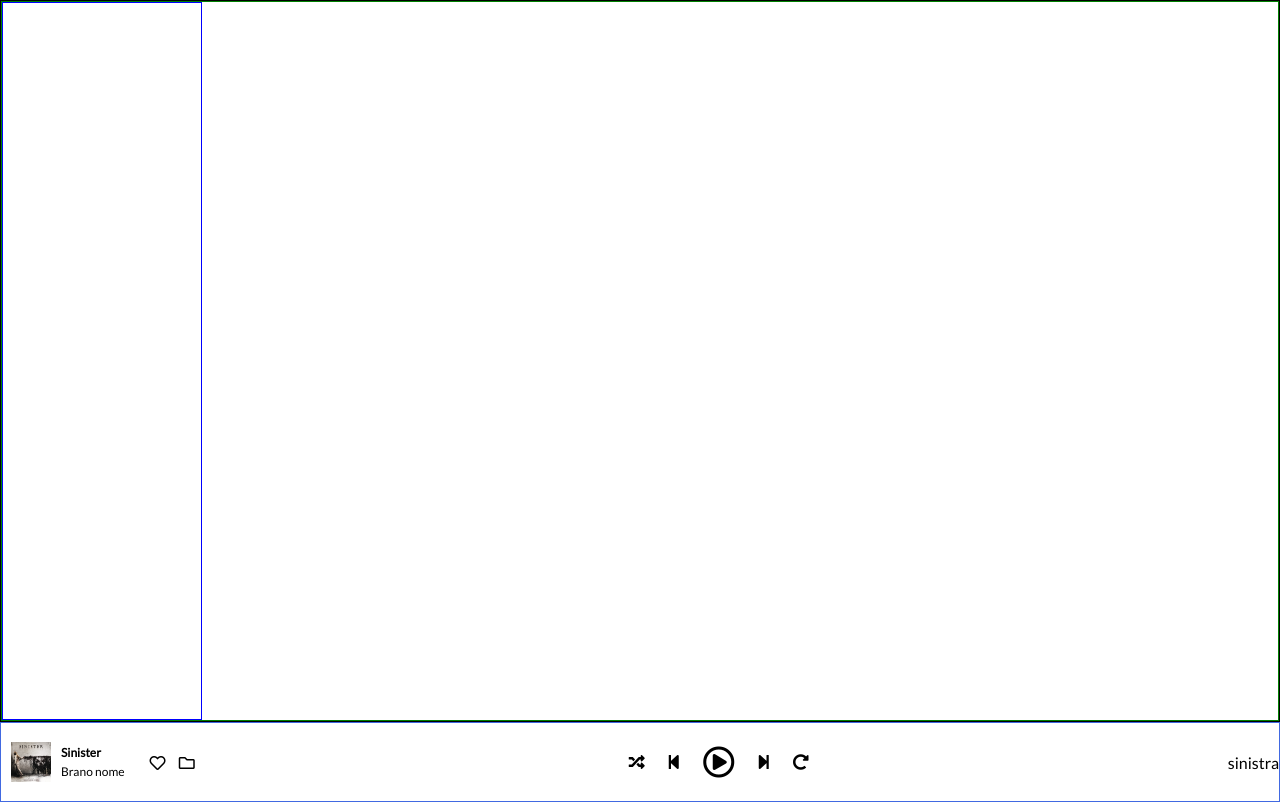
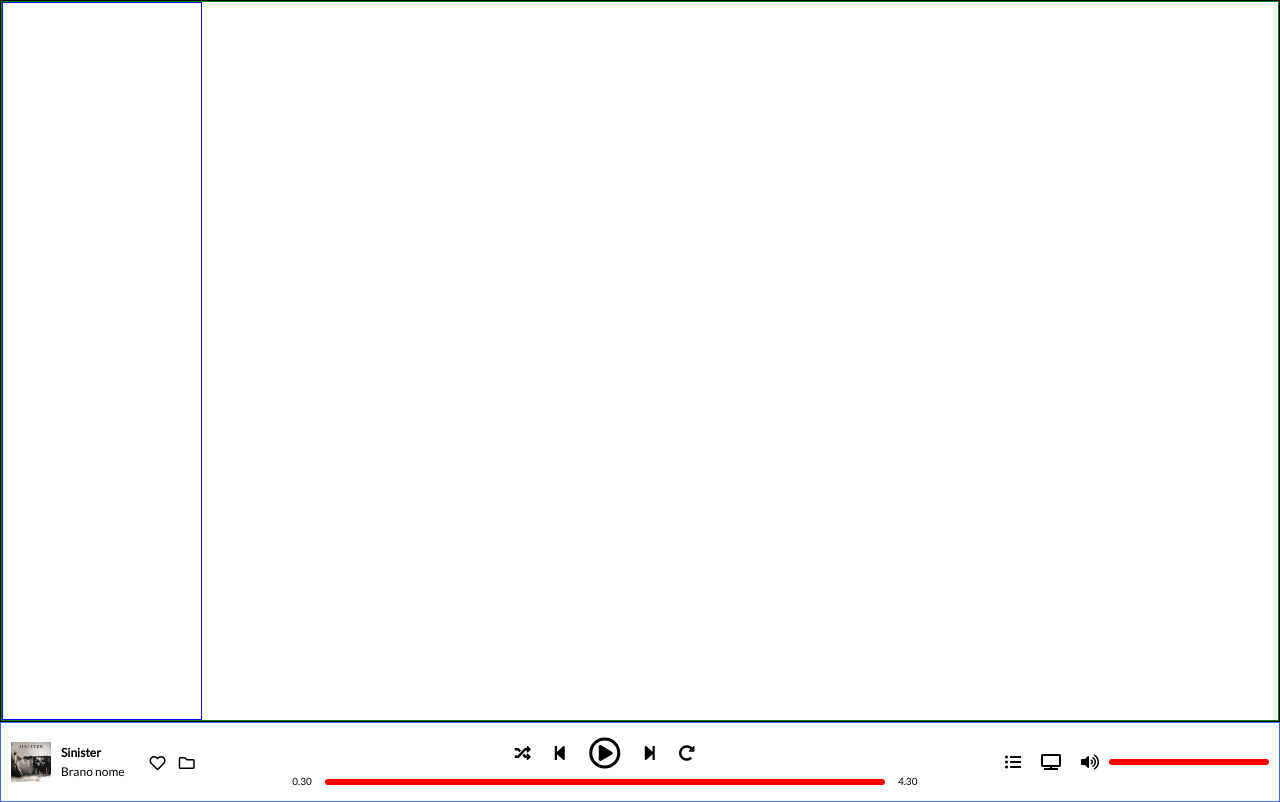
Before and after one commit to stefanom13/html-css-spotifyweb, a plain HTML site: page index.html in a window 1280 px wide. Drawn offline with Linux system fonts and the light colour scheme.

Commit message:
footer completo (da perfezionare )

```diff
--- a/index.html
+++ b/index.html
@@ -27,7 +27,7 @@
                 <!-- inserimento footer  -->
     <footer>
 
-       <div class="col-footer col-footer-gap">
+       <div class="col-footer">
             <img class="img-sinister" src="img/sinister.jpeg" alt="sinister.jpeg">
             <div class="info-song">
                 <h4>Sinister</h4>
@@ -39,7 +39,7 @@
             </div>
        </div>
 
-       <div class="col-footer play-song">
+       <div class="play-song">
             <div class="point-song">
                 <i class="fas fa-random"></i>
                 <i class="fas fa-step-backward"></i>
@@ -47,11 +47,21 @@
                 <i class="fas fa-step-forward"></i>
                 <i class="fas fa-redo-alt"></i>
             </div>
-        <!-- <div class="bar-song"></div> -->
+
+            <div class="time-music">
+                <span class="minutes min-star">0.30</span>
+                <div class=" bar-song middle"></div>
+                <span class="minutes min-end">4.30</span>
             </div>
 
-       <div class="col-footer">
-        sinistra
+       </div>
+
+       <div class="col-footer col-footer-right ">
+            <i class="fas fa-list-ul"></i>
+            <i class="fas fa-tv"></i>
+            <i class="fas fa-volume-up"></i>
+            <div class="bar-song"></div>
+
        </div>
 
     </footer>
--- a/style.css
+++ b/style.css
@@ -43,12 +43,15 @@ footer {
   display: flex;
   justify-content: space-between;
   align-items: center;
+  max-width: 100%;
 }
 
 footer .col-footer {
   display: flex;
-  flex-wrap: wrap;
+
   align-items: center;
+  gap: 0 10px;
+  max-width: 100%;
 }
 
 /* prima colonna  */
@@ -57,10 +60,7 @@ footer .col-footer {
   width: 40px;
   margin-left: 10px;
   text-align: center;
-}
-
-.col-footer-gap {
-  gap: 0 10px;
+  max-width: 100%;
 }
 
 .info-song > h4 {
@@ -72,12 +72,21 @@ footer .col-footer {
 }
 .icon-heart-folder {
   padding: 0 10px;
+  max-width: 100%;
 }
 .icon-heart-folder i {
   padding: 0 5px;
 }
 
 /* colonna centrale  */
+
+.play-song {
+  display: flex;
+  flex-direction: column;
+  align-items: center;
+
+  max-width: 100%;
+}
 
 .play-song .point-song {
   display: flex;
@@ -90,4 +99,36 @@ footer .col-footer {
   height: 6px;
   width: 20vh;
   background-color: red;
+  display: inline-block;
+  margin-left: -5px;
+  border-radius: 5px;
+  max-width: 100%;
 }
+.di {
+  margin-top: 0;
+}
+
+.middle {
+  width: 70vh;
+  margin-left: 0px;
+}
+
+.minutes {
+  max-width: 100%;
+  font-size: 10px;
+}
+.min-star {
+  padding-right: 10px;
+}
+.min-end {
+  padding-left: 10px;
+}
+
+/* colonna destra  */
+.col-footer i {
+  padding: 0 5px;
+}
+.col-footer-right {
+  padding-right: 10px;
+  max-width: 100%;
+}
```
Lines whose indentation alone changed are shown as unchanged.
